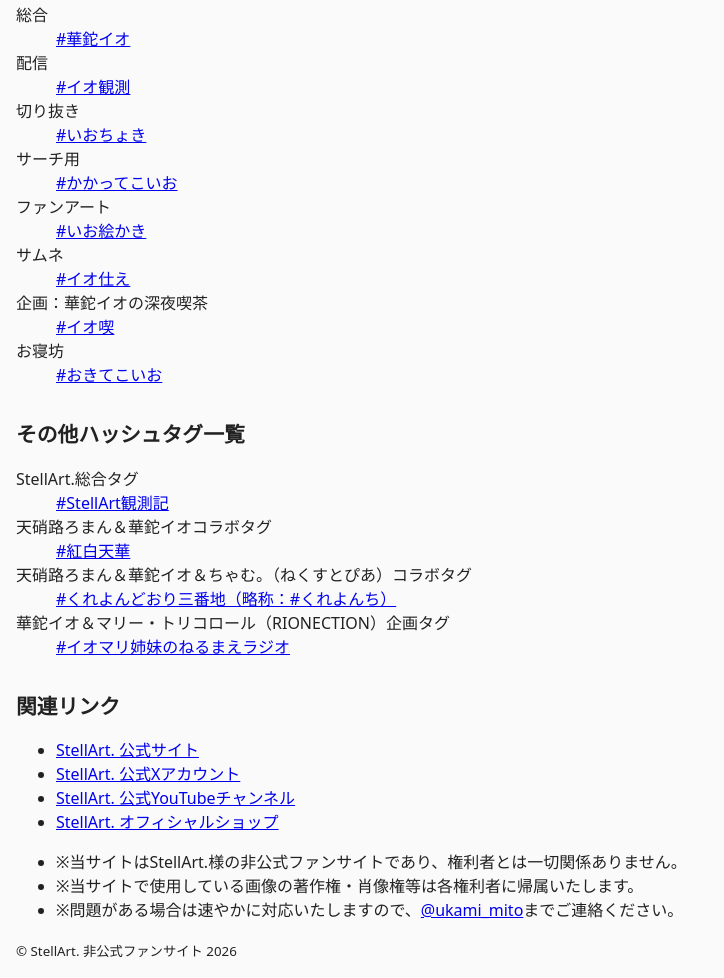
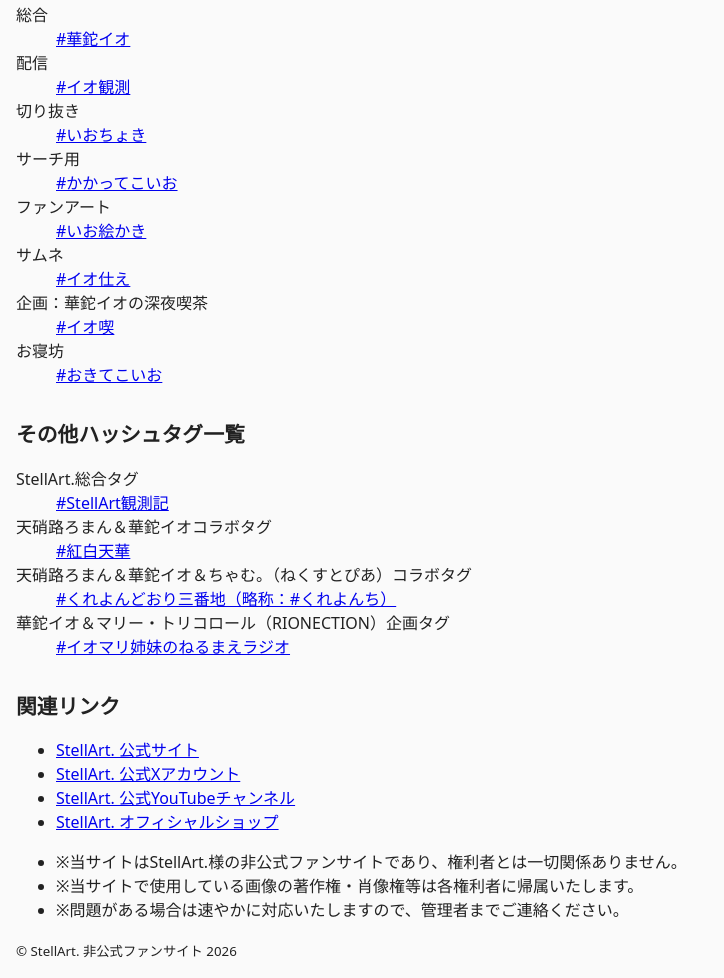
Before and after one commit to ukamiMito/stellartfan, a website: page docs/index.html in a window 1280 px wide. Shown: the part 3264-4242 px from the top of the page, without its empty margins (0-724 px from the left). Drawn offline with Linux system fonts and the light colour scheme.

Commit message:
feat: 文言修正

```diff
--- a/docs/index.html
+++ b/docs/index.html
@@ -155,7 +155,7 @@
 <ul>
 <li><span>※</span>当サイトはStellArt.様の非公式ファンサイトであり、権利者とは一切関係ありません。 </li>
 <li><span>※</span>当サイトで使⽤している画像の著作権・肖像権等は各権利者に帰属いたします。</li>
-<li><span>※</span>問題がある場合は速やかに対応いたしますので、<a href="https://x.com/ukami_mito" target="_blank">@ukami_mito</a>までご連絡ください。</li>
+<li><span>※</span>問題がある場合は速やかに対応いたしますので、管理者までご連絡ください。</li>
 </ul>
 <p><small>© StellArt. 非公式ファンサイト 2026</small></p>
 </footer>
```
